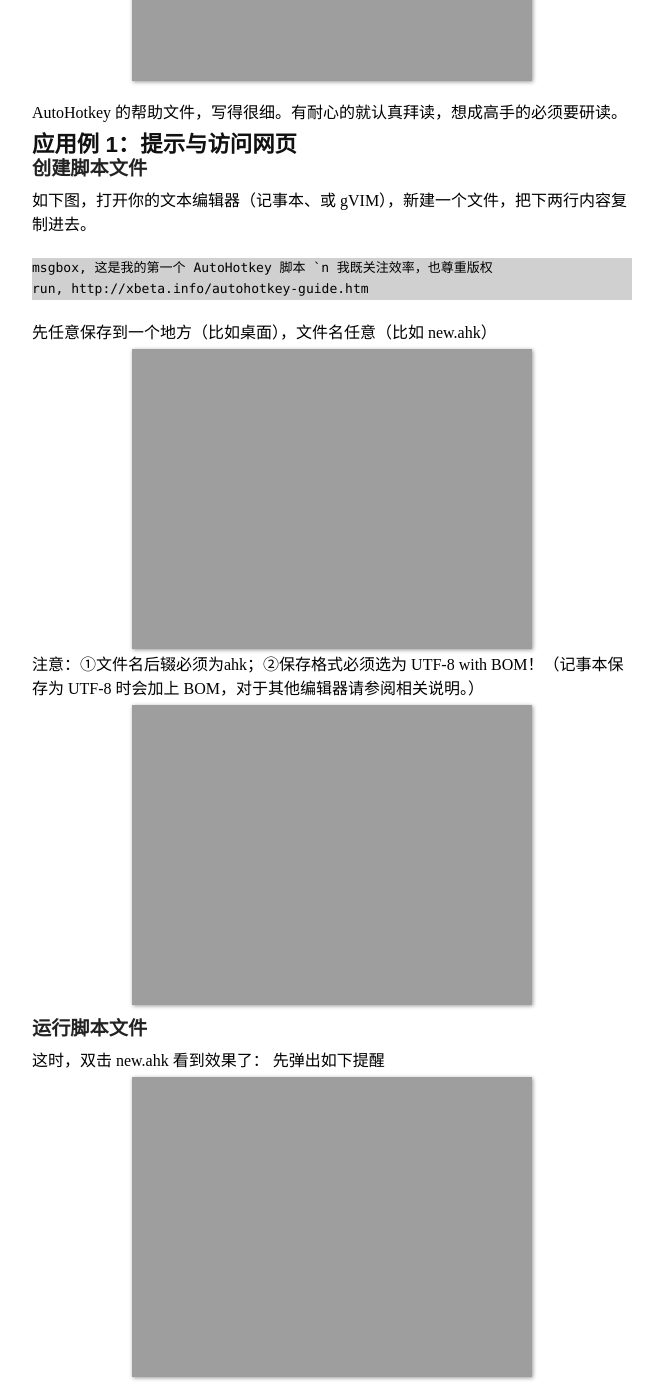
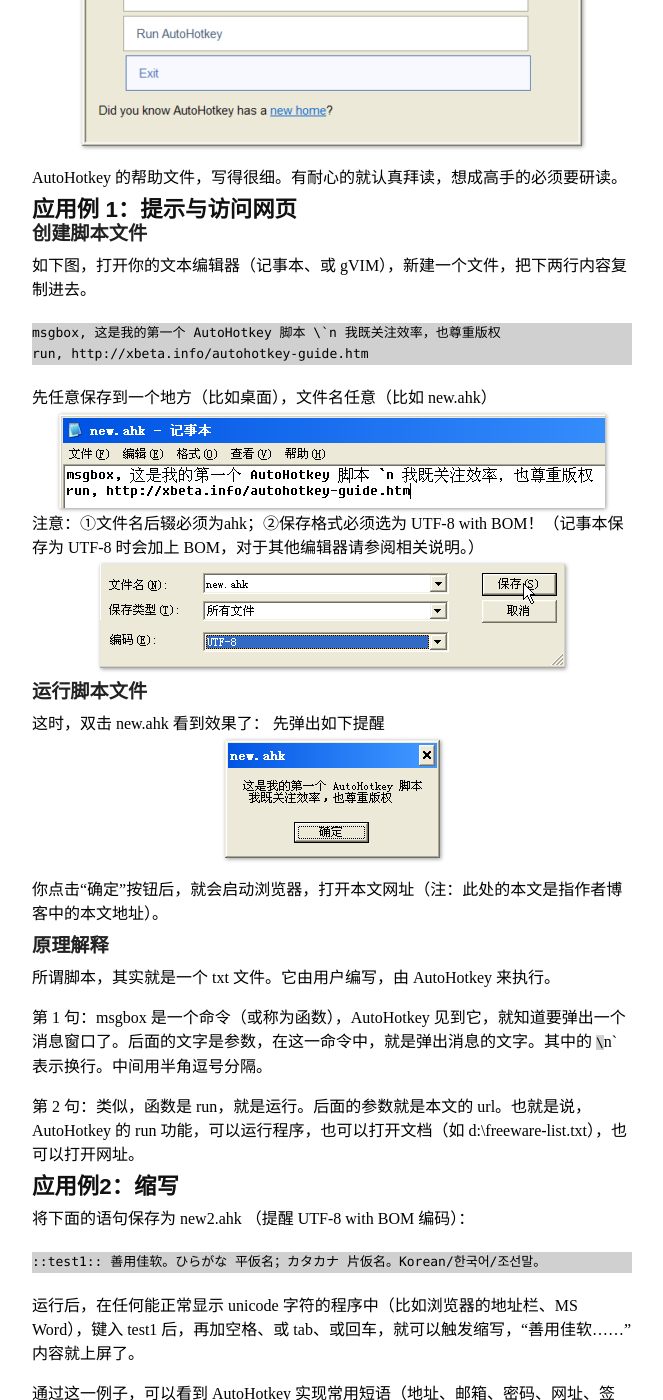
Before and after one commit to amnesiac10/amnesiac10.github.io, a Jekyll site: the page built from _posts/2014-08-01-one-key-for-repeat-tasks.md, in a window 1280 px wide and 1400 px high, scrolled down 1836 px. Shown: the whole window, without its empty margins (308-971 px from the left). Built offline with Jekyll 4.4.1, drawn with Linux system fonts in a browser that asks for light colours; Markdown is read by kramdown in place of the engine named in the settings; comment, search, counter and statistics services are not loaded; some of the changed text lies outside the part shown.

Commit message:
Updated the post for 2014-08-01.

```diff
--- a/_posts/2014-08-01-one-key-for-repeat-tasks.md
+++ b/_posts/2014-08-01-one-key-for-repeat-tasks.md
@@ -33,7 +33,7 @@
 安装：按提示操作即可。我习惯上装在 d:\program files\AutoHotkey
 
 安装界面中，可选择典型安装、自定义安装或绿色提取：
-![2014-07-07 162219.png]({{ site.url }}/assets/images/19661-b924b015d433cb89.png)
+![AutoHotkey 安装界面1]({{ site.url }}/assets/images/20140801000.png)
 
 * 典型安装（Express Installation）：将安装默认版本到默认位置中，没有特殊要求时建议选择
 * 自定义安装（Custom Installation）：将提供更多选项供用户选择
@@ -46,7 +46,7 @@
 3. 其他附加选项（安装脚本编译器、启用脚本的拖放功能），建议选上
 
 点击 `Install` 后才真正开始执行安装过程，完成后提示：
-![2014-07-07 162250.png]({{ site.url }}/assets/images/19661-29567c5d17115712.png)
+![AutoHotkey 安装界面2]({{ site.url }}/assets/images/20140801001.png)
 
 AutoHotkey 的帮助文件，写得很细。有耐心的就认真拜读，想成高手的必须要研读。
 
@@ -57,20 +57,20 @@
 如下图，打开你的文本编辑器（记事本、或 gVIM），新建一个文件，把下两行内容复制进去。
 
 {% highlight ahk %}
-msgbox, 这是我的第一个 AutoHotkey 脚本 `n 我既关注效率，也尊重版权
+msgbox, 这是我的第一个 AutoHotkey 脚本 \`n 我既关注效率，也尊重版权
 run, http://xbeta.info/autohotkey-guide.htm
 {% endhighlight %}
 
 先任意保存到一个地方（比如桌面），文件名任意（比如 new.ahk）
-![2014-07-05 203920.png]({{ site.url }}/assets/images/19661-054de4c5aa8a6d60.png)
+![保存脚本]({{ site.url }}/assets/images/20140801002.png)
 注意：①文件名后辍必须为ahk；②保存格式必须选为 UTF-8 with BOM！（记事本保存为 UTF-8 时会加上 BOM，对于其他编辑器请参阅相关说明。）
-![2014-07-01 152426.png]({{ site.url }}/assets/images/19661-f903d9ae4365d04e.png)
+![使用 UTF-8 编码]({{ site.url }}/assets/images/20140801003.png)
 
 ### 运行脚本文件
 
 这时，双击 new.ahk 看到效果了：
 先弹出如下提醒
-![2014-07-01 171951.png]({{ site.url }}/assets/images/19661-5dc43b50ae73ab6c.png)
+![显示消息框]({{ site.url }}/assets/images/20140801004.png)
 
 你点击“确定”按钮后，就会启动浏览器，打开本文网址（注：此处的本文是指作者博客中的本文地址）。
 
@@ -78,7 +78,7 @@
 
 所谓脚本，其实就是一个 txt 文件。它由用户编写，由 AutoHotkey 来执行。
 
-第 1 句：msgbox 是一个命令（或称为函数），AutoHotkey 见到它，就知道要弹出一个消息窗口了。后面的文字是参数，在这一命令中，就是弹出消息的文字。其中的 ``n` 表示换行。中间用半角逗号分隔。
+第 1 句：msgbox 是一个命令（或称为函数），AutoHotkey 见到它，就知道要弹出一个消息窗口了。后面的文字是参数，在这一命令中，就是弹出消息的文字。其中的 `\`n` 表示换行。中间用半角逗号分隔。
 
 第 2 句：类似，函数是 run，就是运行。后面的参数就是本文的 url。也就是说，AutoHotkey 的 run 功能，可以运行程序，也可以打开文档（如 d:\freeware-list.txt），也可以打开网址。
 
@@ -136,4 +136,4 @@
 * 目前最全面的 AutoHotkey 学习资料，由 amnesiac 整理：[AutoHotkey 学习指南](http://xbeta.info/autohotkey-guide-2.htm)
 
 注：xbeta 用 gVIM 编辑 ahk 文件的高亮效果如下：
-![060921_a4.jpg]({{ site.url }}/assets/images/19661-da3d89cf96eeb290.jpg)
+![在 Vim 中编辑 ahk]({{ site.url }}/assets/images/20140801005.jpg)
```
Also changed, not shown: other parts of _posts/2014-08-01-one-key-for-repeat-tasks.md (+2 -2 lines), _posts/2014-08-08-build-hierarchy.md (+1 -1 lines), assets/images/20140801000.png (added), assets/images/20140801001.png (added), assets/images/20140801002.png (added), assets/images/20140801003.png (added), assets/images/20140801004.png (added), assets/images/20140801005.jpg (added), assets/images/AutoHotkey_logo_no_text.gif (added).
